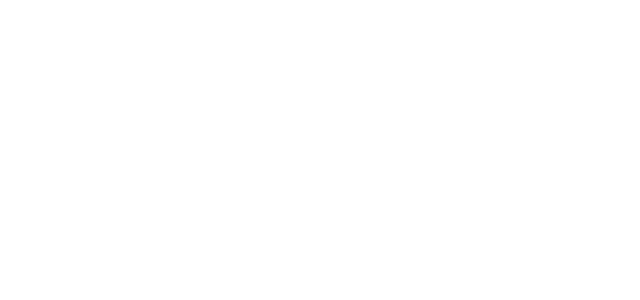
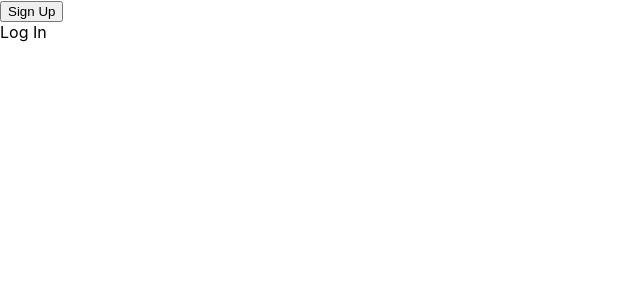
Before and after one commit to LennyRemache/ConnectMe, a React (Create React App) app in the folder frontend/: page / in a window 1280 px wide. Shown: the top 300 px of the page, without its empty margins (0-640 px from the left). Built offline with nearby package versions, Linux system fonts and the light colour scheme.

Commit message:
Set up file organization for account forms

```diff
--- a/frontend/public/index.html
+++ b/frontend/public/index.html
@@ -2,14 +2,14 @@
 <html lang="en">
   <head>
     <meta charset="utf-8" />
-    <link rel="icon" href="%PUBLIC_URL%/favicon.ico" />
+
     <meta name="viewport" content="width=device-width, initial-scale=1" />
     <meta name="theme-color" content="#000000" />
     <meta
       name="description"
       content="Web site created using create-react-app"
     />
-    <link rel="apple-touch-icon" href="%PUBLIC_URL%/logo192.png" />
+
     <!--
       manifest.json provides metadata used when your web app is installed on a
       user's mobile device or desktop. See https://developers.google.com/web/fundamentals/web-app-manifest/
--- a/frontend/src/App.js
+++ b/frontend/src/App.js
@@ -1,7 +1,13 @@
 import "./App.css";
+//import { motion } from "framer-motion";
+import Form from "./components/AccountForms/Form";
 
 function App() {
-  return <div className="App"></div>;
+  return (
+    <>
+      <Form></Form>
+    </>
+  );
 }
 
 export default App;
--- /dev/null
+++ b/frontend/src/components/AccountForms/Form.jsx
@@ -0,0 +1,16 @@
+import React, { useState } from "react";
+
+function Form() {
+  const [registered, setRegistered] = useState(false);
+  return (
+    <>
+      <form method={!registered ? "post" : "get"} className="accountForms">
+        <input type="button" value="Sign Up" />
+
+        <div>Log In</div>
+      </form>
+    </>
+  );
+}
+
+export default Form;
--- a/frontend/src/index.js
+++ b/frontend/src/index.js
@@ -2,11 +2,14 @@
 import ReactDOM from "react-dom/client";
 import "./index.css";
 import App from "./App";
+import { BrowserRouter as Router } from "react-router-dom";
 
 const root = ReactDOM.createRoot(document.getElementById("root"));
 root.render(
   <React.StrictMode>
-    <App />
+    <Router>
+      <App />
+    </Router>
   </React.StrictMode>
 );
 
--- /dev/null
+++ b/frontend/src/styles/AccountForms/Form.css
@@ -0,0 +1,2 @@
+.accountForms {
+}
```
Also changed, not shown: frontend/src/components/AccountForms/LogIn.jsx (added, +11 -0 lines), frontend/src/components/AccountForms/SignUp.jsx (added, +11 -0 lines), frontend/src/components/Form.jsx (deleted, +0 -9 lines), frontend/public/manifest.json, 1 other file (tests, documents, lock files or other folders).
